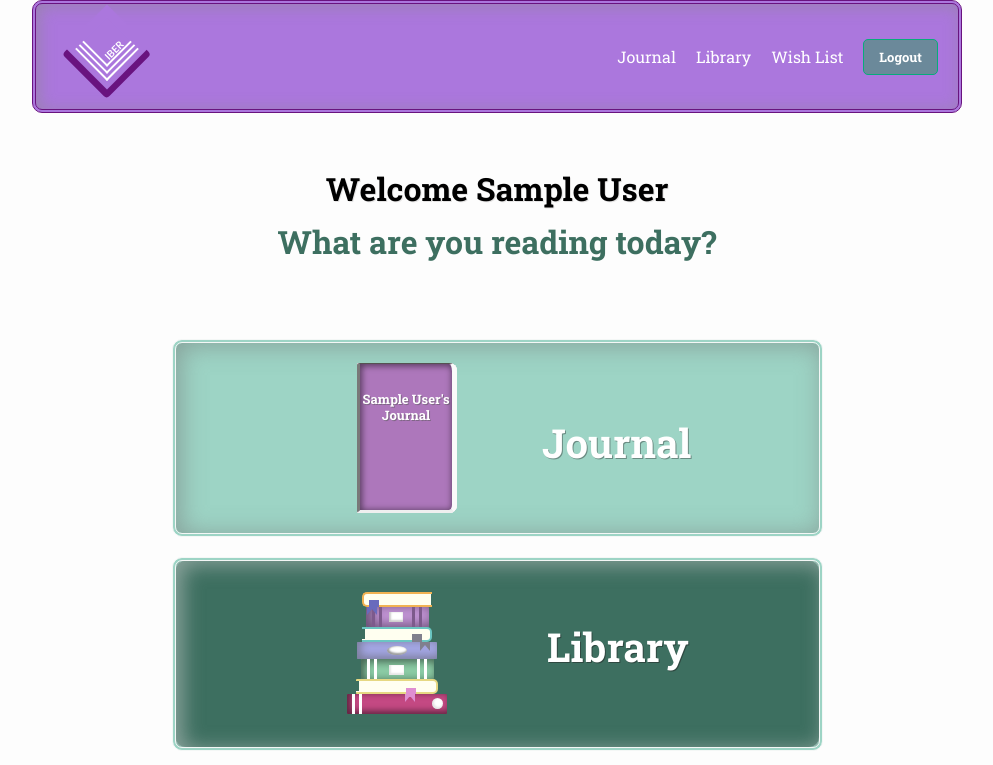
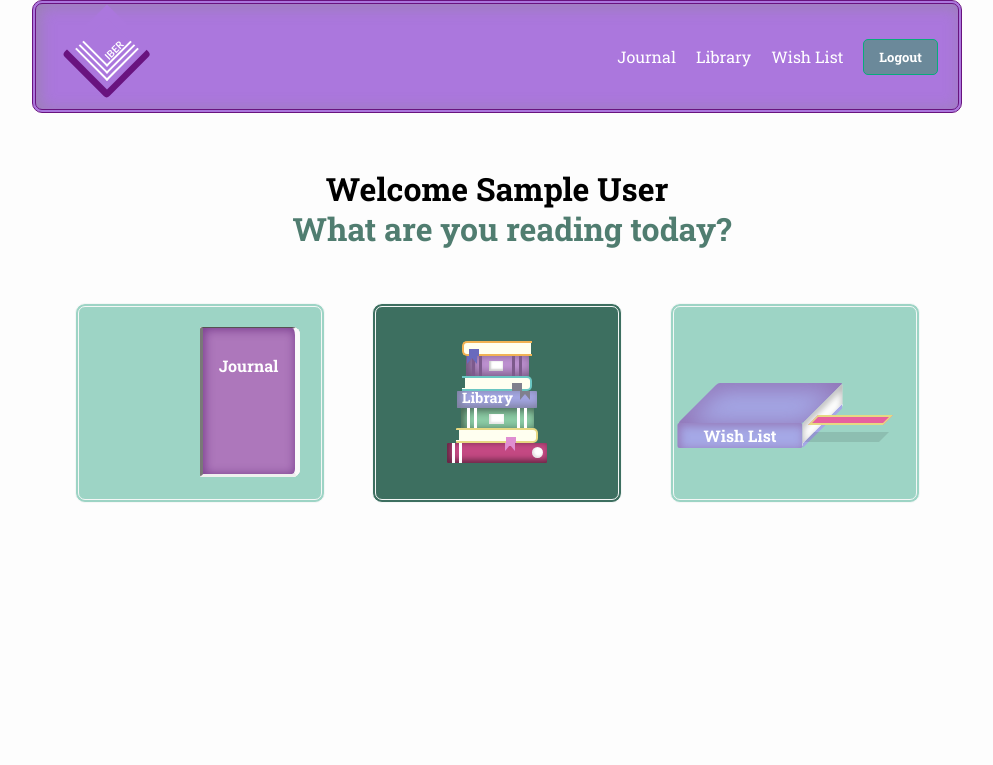
Before and after one commit to kaleighsaphire/mern-project, a React (Create React App) app in the folder frontend/: page / in a window 1280 px wide. Shown: the top 765 px of the page, without its empty margins (143-1136 px from the left). Built offline with nearby package versions, Linux system fonts and the light colour scheme; sample sign-in values are in the browser's storage.

Commit message:
dashboard flexibility

```diff
--- a/frontend/src/components/BookForm.jsx
+++ b/frontend/src/components/BookForm.jsx
@@ -31,6 +31,7 @@ function BookForm() {
             <div className="form-group">
                 <label htmlFor="title">Title</label>
                 <input
+                spellcheck="true"
                 type="text"
                 name="title"
                 id="title"
--- a/frontend/src/components/LogForm.jsx
+++ b/frontend/src/components/LogForm.jsx
@@ -24,6 +24,7 @@ function LogForm() {
             <div className="form-group">
                 <label htmlFor="title"></label>
                 <input
+                spellcheck="true"
                 type="text"
                 name="title"
                 id="title"
@@ -32,6 +33,7 @@ function LogForm() {
                 onChange={(e)=>setTitle(e.target.value)} />
                 <label htmlFor="text"></label>
                 <textarea
+                spellcheck="true"
                 type="text"
                 name="text"
                 id="text"
--- a/frontend/src/index.css
+++ b/frontend/src/index.css
@@ -65,19 +65,8 @@ a {
 }
 
 p {
-  line-height: 1.7;
-}
-
-li {
-  line-height: 2.2;
-}
-
-h1,
-h2,
-h3 {
-  font-weight: 700;
-  margin-bottom: 10px;
-  text-shadow: 1px 1px rgba(225, 224, 224, 0.9);
+  line-height: 1.5;
+  text-indent: 30px;
 }
 
 /*************************/
@@ -93,12 +82,20 @@ h3 {
   padding: 0 15px;
   text-align: center;
 }
-.link-container {
-  margin: 20px 15%;
+.page-links {
+  display: flex;
+  justify-content: space-evenly;
+  flex-wrap: wrap;
+  gap: 5px;
+  max-width: 960px;
+}
+
+.journal-link, .bookmark-container, .bg {
+  width: 250px;
+  height: 200px;
   border-radius: 10px;
   border: 4px double rgb(244, 247, 246);
   background-color: rgb(157, 212, 197);
-  box-shadow: inset 4px 2px 25px 1px rgba(116, 115, 115, 0.5);
 }
 
 /*************************/
@@ -131,10 +128,6 @@ h3 {
 
 .header ul li a:hover {
   color: rgb(105, 19, 127);
-}
-
-.header ul li a svg {
-  margin-right: 5px;
 }
 
 /*************************/
@@ -216,33 +209,15 @@ h3 {
   padding: 0 20px;
 }
 .heading>p {
-  color: rgb(61, 111, 96);
-}
-.blog-dashboard {
- position: relative;
-}
-.blog-dashboard>h2 {
-  position: absolute;
-  text-shadow: 1px 1px rgba(33, 33, 33, 0.4);
-  font-size: 2.5em;
-  margin: -90px 0 0 35px;
-}
-.blog-dashboard>h2:hover {
-  transform: scale(0.98);
+  color: rgb(61, 111, 96, .9);
 }
 
-.library-dashboard {
-  position: relative;
+.library{
+  position: absolute;
+  font-size: .9em;
+  margin: 0 5px;
  }
- .library-dashboard>h2{
-   position: absolute;
-   text-shadow: 1px 1px rgba(33, 33, 33, 0.5);
-   font-size: 2.5em;
-   margin: 35px 0 0 50px;
- }
- .library-dashboard>h2:hover {
-  transform: scale(0.98);
-}
+
 /*************************/
 /******************Footer*/
 .footer {
@@ -267,33 +242,30 @@ h3 {
 
 .journal-link {
   position: relative;
-  margin: 0 50%;
   padding: 20px 10px;
 }
 
 .journal {
   color: rgba(255, 255, 255);
-  font-size: 13px;
   line-height: 1.2em;
   margin: 30% 0;
-  text-shadow: 1px 1px rgb(85, 85, 85, .5);
 }
 .book-text {
   color: rgb(86, 85, 85);
   font-size: 5px;
   margin: 12px 2px;
-
 }
 .special {
   margin: 10px 2px;
   font-size: 13px;
+  text-indent: 0;
 }
 
 .open-book {
   transform-style: preserve-3d;
   position: relative;
   height: 150px;
-  margin-left: -150px;
+  margin-left: 50%;
   cursor: pointer;
   backface-visibility: visible;
 }
@@ -313,7 +285,7 @@ h3 {
   border-bottom: 3px solid rgb(239, 239, 239);
   border-right: 5px inset rgb(250, 250, 250);
   border-radius: 2px 3px 3px 2px;
-  box-shadow: inset 1px 1px 6px 1px rgba(0,0,0,0.5);
+  box-shadow: inset 1px 1px 10px 1px rgba(73, 12, 100, 0.5);
 }
 .front, .back {
   background: rgba(146, 69, 165, 0.7);
@@ -398,18 +370,14 @@ h3 {
   flex-direction: column;
   justify-content: center;
   align-items: center;
-  margin: -0px;
-  padding: 31px 0;
   border-radius: 10px;
   background-color: rgb(61, 111, 96);
-  box-shadow: inset 6px 3px 20px 1px rgba(214, 213, 213, 0.5);
 }
 
 .book1 {
   position: relative;
   height:15px;
   width:70px;
-  margin-right: 200px;
   border: 2px solid rgb(241, 178, 83);
   border-radius: 5px 0 0 5px;
   border-right-style: none;
@@ -436,7 +404,6 @@ h3 {
   position: relative;
   height:20px;
   width:63px;
-  margin-right: 200px;
   border-radius: 1px;
   background: rgb(207, 158, 228);
   box-shadow: inset 5px -2px 14px 1px rgba(0,0,0,0.5);
@@ -493,7 +460,6 @@ h3 {
   position: relative;
   height:15px;
   width:70px;
-  margin-right: 200px;
   border: 2.5px solid rgb(106, 198, 194);
   border-radius: 0 5px 5px 0;
   border-left-style: none;
@@ -520,14 +486,13 @@ h3 {
   position: relative;
   height:17px;
   width:80px;
-  margin-right: 200px;
   border-radius: 1px;
   background: rgb(165, 168, 230);
   box-shadow: inset 3px -2px 8px 1px rgba(84, 83, 83, 0.5);
   cursor: url('./book.png'), auto;
 }
 
-.book4:before,
+/* .book4:before,
 .book4:after {
   position: absolute;
   content: "";
@@ -540,7 +505,7 @@ h3 {
   border-radius: 50%;
   background: white;
   box-shadow: inset 1px -1px 2px 1px rgba(0,0,0,0.4);
-}
+} */
 
 .ribbonCut4 {
   position: absolute;
@@ -570,7 +535,6 @@ h3 {
   position: relative;
   height:20px;
   width:73px;
-  margin-right: 200px;
   border-radius: 1px;
   background: rgb(140, 205, 166);
   box-shadow: inset 3px 2px 8px 1px rgba(0,0,0,0.5);
@@ -601,9 +565,8 @@ h3 {
 
 .book6 {
   position: relative;
-  height:15px;
-  width:82px;
-  margin-right: 200px;
+  height: 15px;
+  width: 82px;
   border: 2.5px solid rgb(230, 216, 130);
   border-radius: 1px 5px 5px 1px;
   border-left-style: none;
@@ -627,9 +590,8 @@ h3 {
 
 .book7 {
   position: relative;
-  height:20px;
-  width:100px;
-  margin-right: 200px;
+  height: 20px;
+  width: 100px;
   margin-bottom: 1.5px;
   border-radius: 1px;
   background: rgb(196, 73, 131);
@@ -682,23 +644,20 @@ h3 {
   margin: 0 0 0 58px;
   background: rgb(223, 142, 209);
 }
+
 /*************************/
 /****************Bookmark*/
 .bookmark-container {
+  position: relative;
   display: flex;
-  justify-content: center;
   align-items: center;
-  height: 170px;
-  padding-right: 5%;
-  border-radius: 10px;
-  background-color: rgb(157, 212, 197);
-  box-shadow: inset 6px 3px 20px 1px rgba(214, 213, 213, 0.5);
+
 }
 .book-cover {
   position: absolute;
-  height: 50px;
-  width: 150px;
-  left: 30%;
+  height: 40px;
+  width: 125px;
+  left: 10%;
   border-radius: 2px;
   background: rgb(165, 168, 230);
   box-shadow: inset 5px 4px 20px 1px rgba(121, 55, 126, 0.5);
@@ -707,10 +666,10 @@ h3 {
 .book-cover:after {
   position: absolute;
   content: "";
-  height: 50px;
-  width: 25px;
-  top: 15px;
-  left: 149px;
+  height: 40px;
+  width: 20px;
+  top: 13px;
+  left: 125px;
   background: #fff;
   border-radius: 2px;
   border-right: 5px solid rgb(165, 168, 230);
@@ -719,10 +678,10 @@ h3 {
 }
 .book-spine {
   position: absolute;
-  height: 30px;
-  width: 150px;
-  top: 50px;
-  left: 15px;
+  height: 25px;
+  width: 125px;
+  top: 40px;
+  left: 12px;
   border-radius: 2px;
   background: rgb(165, 168, 230);
   box-shadow: inset 2px 2px 8px 1px rgba(138, 92, 157, 0.6);
@@ -732,17 +691,16 @@ h3 {
   position: absolute;
   height: 10px;
   width: 75px;
-  top: 40px;
-  left: 160px;
+  top: 32px;
+  left: 132px;
   border: 2px solid rgb(230, 216, 130);
   background: rgb(230, 96, 159);
   z-index: 1;
-/*   transform: skew(-45deg); */
 }
 .bookmark:after {
   position: absolute;
   content: "";
-  height: 12px;
+  height: 10px;
   width: 75px;
   top: 15px;
   left: 11px;
@@ -757,15 +715,8 @@ h3 {
   width: 20px;
   left: 12px;
 }
-.wishlist-dashboard>h2 {
-  position: absolute;
-  text-shadow: 1px 1px rgba(33, 33, 33, 0.4);
-  font-size: 2.5em;
-  margin: -110px 0 0 370px;
-}
-
-.wishlist-dashboard>h2:hover {
-  transform: scale(0.98);
+.wish-list {
+  margin-top: 5px;
 }
 
 /*************************/
--- a/frontend/src/pages/Dashboard.jsx
+++ b/frontend/src/pages/Dashboard.jsx
@@ -56,10 +56,9 @@ function Dashboard() {
               </div>
               <div className="page1"></div>
               <div className="front">
-                <h2 className="journal">{user && user.name}'s Journal</h2>
+                <h2 className="journal">Journal</h2>
               </div>
             </div>
-            <div className="blog-dashboard"><h2>Journal</h2></div>
           </div>
         </Link>
       </section>
@@ -67,7 +66,7 @@ function Dashboard() {
       <section className="link-container">
         <Link to='/library'>
           <div className="bg">
-          <div className="library-dashboard"><h2>Library</h2></div>
+          <div className="library-dashboard"></div>
             <div className="book1">
               <div className="ribbon1"></div>
               <div className="bookCut"></div>
@@ -82,9 +81,11 @@ function Dashboard() {
                <div className="bookCut3"></div>
             </div>
             <div className="book4">
+
                <div className="ribbonCut4"></div>
                <div className="ribbonCut5"></div>
                <div className="ribbonCut6"></div>
+               <h2 className="library">Library</h2>
             </div>
             <div className="book5"></div>
             <div className="book6">
@@ -103,13 +104,15 @@ function Dashboard() {
           <Link to='/wishlist'>
             <div className="bookmark-container">
               <div className="book-cover">
-                <div className="book-spine"></div>
+                <div className="book-spine">
+                <h2 className="wish-list">Wish List</h2>
+                </div>
                 <div className="bookmark"></div>
               </div>
             </div>
-            <div className="wishlist-dashboard">
+            {/* <div className="wishlist-dashboard">
               <h2>Wish List</h2>
-            </div>
+            </div> */}
           </Link>
         </section>
     </section>
```
Also changed, not shown: 1 other file (tests, documents, lock files or other folders).
